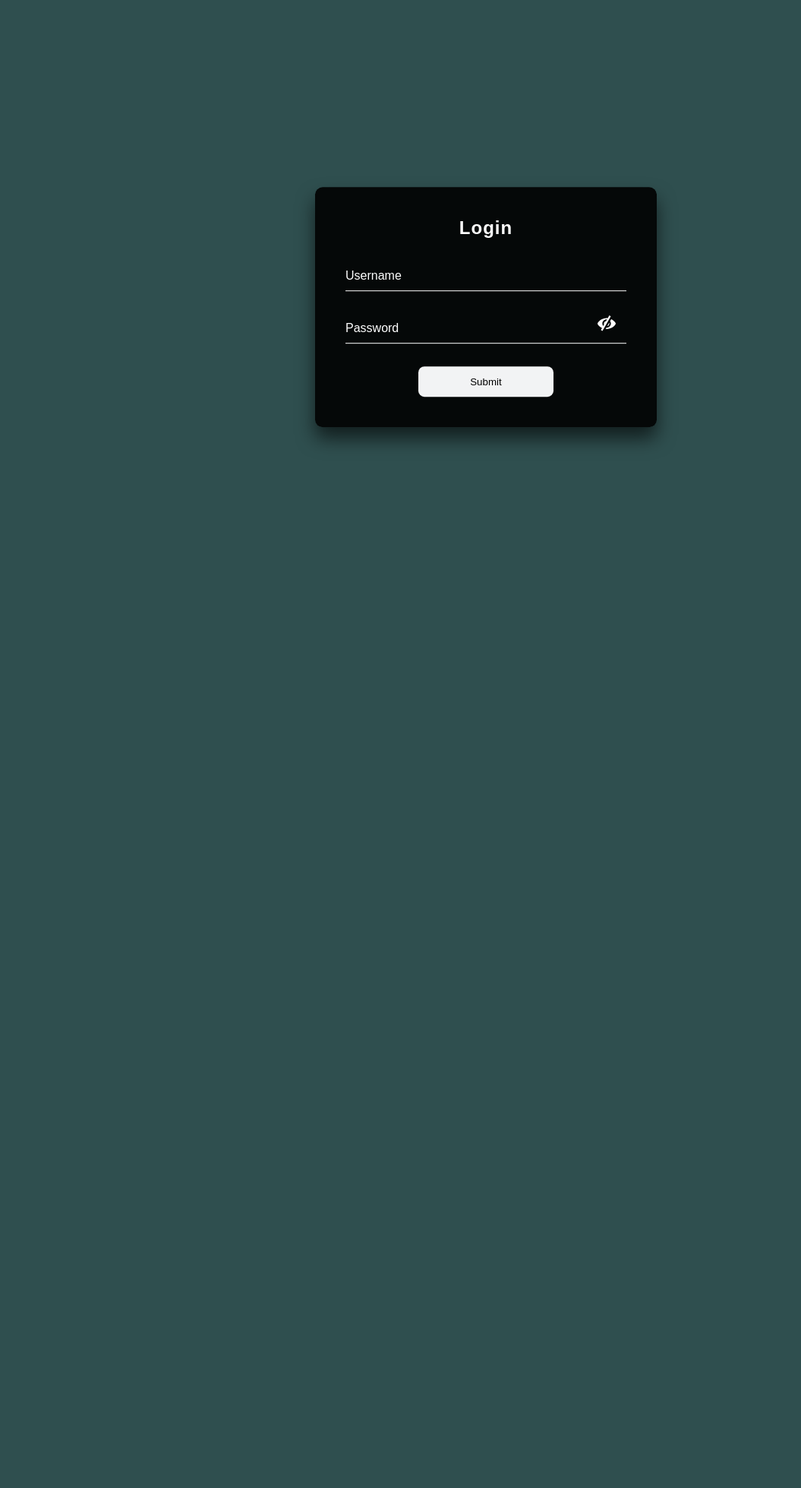
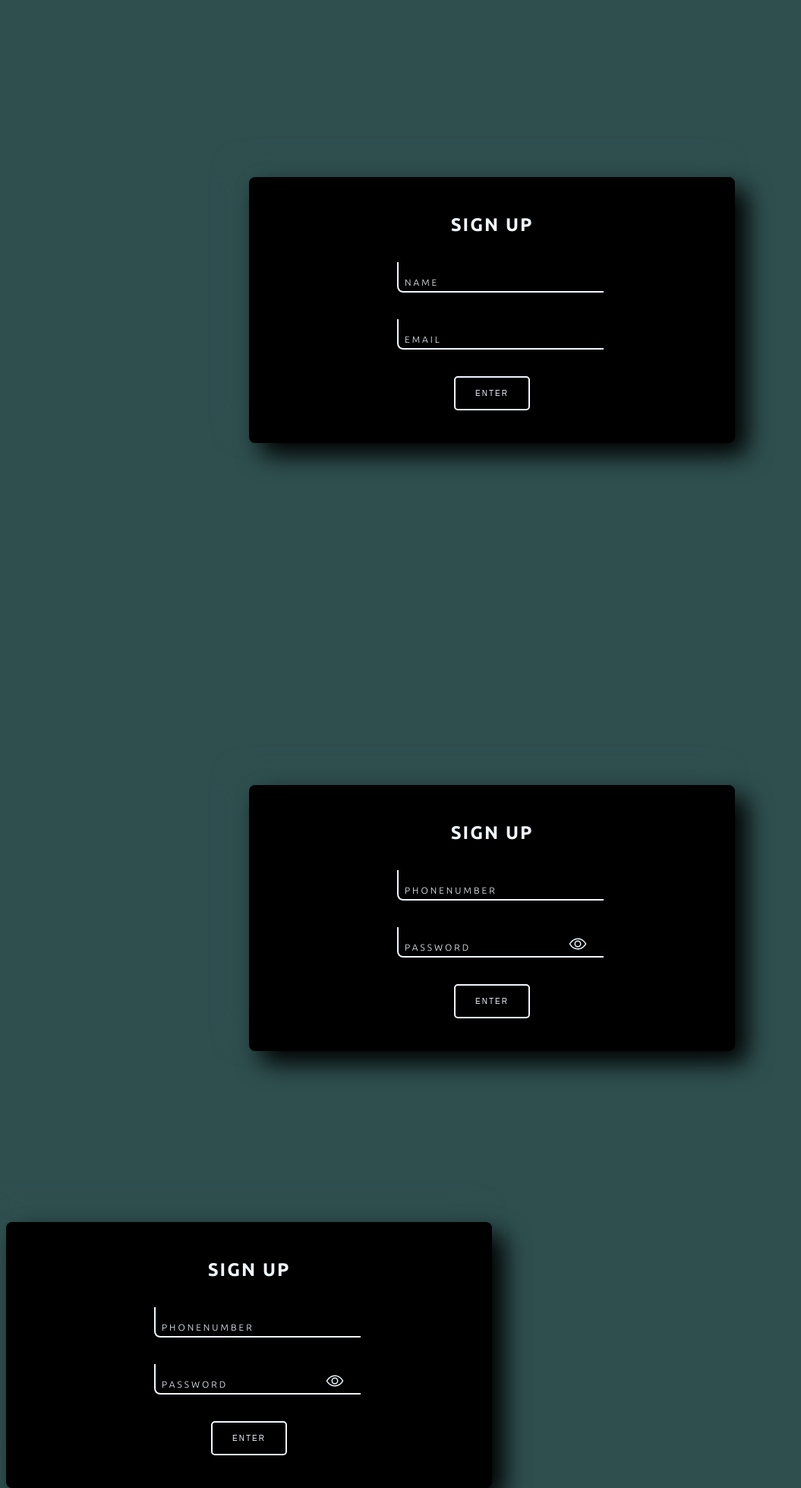
Before and after one commit to Gregory-Kimaru-K/LintonsLoyalty, a Django app: page / in a window 1280 px wide. Shown: the whole page at 76% size, without its empty margins (0-1055 px from the left). Before the commit the page ends 585 px from the top, so only its background shows below. Run offline with Django 5.2, Linux system fonts and the light colour scheme.

Commit message:
UI Wednesday Clocked

```diff
--- a/lintons/logUser/urls.py
+++ b/lintons/logUser/urls.py
@@ -2,7 +2,5 @@ from django.urls import path
 from . import views
 
 urlpatterns = [
-    path('', views.loginAdmin, name='loginAdmin'),
-    path('pointadd/', views.pointAdd, name='pointAdd'),
-    path('logout/', views.logout_view, name='logout')
+    path("", views.signup_view, name = 'signup')
 ]
--- a/lintons/logUser/views.py
+++ b/lintons/logUser/views.py
@@ -1,25 +1,5 @@
-from django.shortcuts import render, redirect
-from django.contrib.auth import login, logout, authenticate
-from django.contrib.auth.decorators import login_required
-from django.contrib import messages
+from django.shortcuts import render
 
 # Create your views here.
-def loginAdmin(request):
-    if request.method == 'POST':
-        username = request.POST['username']
-        password = request.POST['password']
-        user = authenticate(username=username, password=password)
-
-        if user is not None:
-            login(request, user)
-            return redirect('pointAdd')
-    return render(request, 'loguser/login.html')
-
-
-# @login_required
-def pointAdd(request):
-    return render(request, 'loguser/addpoints.html')
-
-def logout_view(request):
-    logout(request)
-    return redirect('loginAdmin')
+def signup_view(request):
+    return render(request, 'signup/signup.html')
--- /dev/null
+++ b/lintons/static/loguser/main.js
@@ -0,0 +1,12 @@
+const eye = document.querySelector('.eye-icon');
+const password = document.querySelector('.pass_in');
+
+eye.addEventListener('click', function() {
+    if (eye.getAttribute('name') === 'eye-outline'){
+        eye.setAttribute('name', 'eye-off-outline');
+        password.setAttribute('type', 'text');
+    } else {
+        eye.setAttribute('name', 'eye-outline');
+        password.setAttribute('type', 'password');
+    }
+})
--- a/lintons/static/loguser/styles.css
+++ b/lintons/static/loguser/styles.css
@@ -1,7 +1,7 @@
 /*
  * ##########
  * ###############
- * Add Customer points
+ * Colours points
  * ###############
  * ##########
 */
@@ -14,144 +14,159 @@
     --color5: rgba(0,0,0);
 }
 
+/*
+ * ##########
+ * ###############
+ * Signup
+ * ###############
+ * ##########
+*/
+
 body {
-    margin: 0;
-    padding: 0;
-    background: #f0f8ff;
+    width: 100%;
+    height: 100vh;
+    background: var(--color4);
+    overflow-x: hidden;
     font-family: "Ubuntu", sans-serif;
-    font-weight: 400;
+    font-weight: 300;
     font-style: normal;
-}
-
-
-.login-box {
-    position: absolute;
-    top: 50%;
-    left: 50%;
-    width: 450px;
-    padding: 40px;
-    margin: 20px auto;
-    transform: translate(-50%, -55%);
-    background: rgba(0,0,0,.9);
-    box-sizing: border-box;
-    box-shadow: 0 15px 25px rgba(0,0,0,.6);
-    border-radius: 10px;
-}
-
-.login-box p:first-child {
-    margin: 0 0 30px;
-    padding: 0;
-    color: #fff;
-    text-align: center;
-    font-size: 1.5rem;
-    font-weight: bold;
-    letter-spacing: 1px;
-}
-
-.login-box .user-box {
-    position: relative;
-}
-
-.login-box .user-box input {
-    width: 100%;
-    padding: 10px 0;
-    font-size: 16px;
-    color: #fff;
-    margin-bottom: 30px;
-    border: none;
-    border-bottom: 1px solid #fff;
-    outline: none;
-    background: transparent;
-}
-
-.login-box .user-box label {
-    position: absolute;
-    top: 0;
-    left: 0;
-    padding: 10px 0;
-    font-size: 16px;
-    color: #fff;
-    pointer-events: none;
-    transition: .5s;
-}
-
-.login-box .user-box input:focus ~ label,
-.login-box .user-box input:valid ~ label {
-    top: -20px;
-    left: 0;
-    color: #fff;
-    font-size: 12px;
-}
-
-.login-box button {
-    position: relative;
-    left: 26%;
-    width: 48%;
-    height: 40px;
-    cursor: pointer;
-    border: none;
-    border-radius: 8px;
-    background: #f2f3f4;
-    cursor: pointer;
-    transition: 0.5s;
-}
-
-.login-box button:active {
-    transform: scale(0.8);
 }
 
 /*
  * ##########
  * ###############
- * Login the user
+ * Signup
  * ###############
  * ##########
 */
 
-.base {
-    background: #2f4f4f;
+.first-form,
+.second-form {
+    width: 100%;
+    height: 100%;
+    display: flex;
+    align-items: center;
+    justify-content: center;
 }
 
-
-.user-box .img {
-    position: absolute;
-    right: 10px;
-    width: 32px;
-    height: 24px;
-    background: transparent;
-    cursor: pointer;
+.card {
+    display: flex;
+    justify-content: center;
+    align-items: center;
+    min-height: 350px;
+    width: 50%;
+    flex-direction: column;
+    gap: 35px;
+    border-radius: 15px;
+    background: var(--color5);
+    box-shadow: 16px 16px 32px var(--color5),
+            -16px -16px 32px var(--color4);
+    border-radius: 8px;
 }
 
-.logout {
-    position: fixed;
-    width: 100%;
-    height: 45px;
-    padding-bottom: 16px;
-    padding-top: 16px;
-    background: #000;
-    display: flex;
-    align-items: center;
-    justify-content: end;
-    gap: 1.2rem;
+.singup {
+    color: var(--color1);
+    text-transform: uppercase;
+    letter-spacing: 2px;
+    display: block;
+    font-weight: bold;
+    font-size: x-large;
+    margin-top: 1.5em;
 }
 
-.logout a{
-    width: 20%;
-    height: 90%;
-    border: none;
-    margin-right: 16px;
-    text-decoration: none;
+.inputBox,
+.inputBox1 {
+    position: relative;
+    width: 250px;
 }
 
-.logout a button{
+.inputBox input,
+.inputBox1 input {
     width: 100%;
-    height: 100%;
-    background: #fff;
-    border-radius: 16px;
-    cursor: pointer;
-    transition: .5s;
+    padding: 10px;
+    outline: none;
+    border: none;
+    color: var(--color1);
+    font-size: 1em;
+    background: transparent;
+    border-left: 2px solid var(--color1);
+    border-bottom: 2px solid var(--color1);
+    transition: 0.1s;
+    border-bottom-left-radius: 8px;
 }
 
-.logout a button:active{
-    transform: scale(0.8);
+.inputBox span,
+.inputBox1 span {
+    margin-top: 0px;
+    position: absolute;
+    left: 0;
+    transform: translateY(-20px);
+    margin-left: 10px;
+    padding: 0px;
+    pointer-events: none;
+    font-size: 12px;
+    color: var(--color1);
+    text-transform: uppercase;
+    transition: 0.5s;
+    letter-spacing: 3px;
+    border-radius: 8px;
 }
+
+.inputBox input:valid~span,
+.inputBox input:focus~span {
+    transform: translateX(120px) translateY(-55px);
+    font-size: 0.8em;
+    padding: 5px 10px;
+    background: var(--color1);
+    letter-spacing: 0.2em;
+    color: var(--color5);
+    border: 2px;
+}
+
+.inputBox1 input:valid~span,
+.inputBox1 input:focus~span {
+    transform: translateX(113px) translateY(-55px);
+    font-size: 0.8em;
+    padding: 5px 10px;
+    background: var(--color1);
+    letter-spacing: 0.2em;
+    color: var(--color4);
+    border: 2px;
+}
+
+.inputBox input:valid,
+.inputBox input:focus,
+.inputBox1 input:valid,
+.inputBox1 input:focus {
+    border: 2px solid var(--color3);
+    border-radius: 3px;
+}
+
+.enter {
+    height: 45px;
+    width: 100px;
+    border-radius: 5px;
+    border: 2px solid var(--color1);
+    color: var(--color1);
+    cursor: pointer;
+    background-color: transparent;
+    transition: 0.5s;
+    text-transform: uppercase;
+    font-size: 10px;
+    letter-spacing: 2px;
+    margin-bottom: 3em;
+}
+
+.enter:hover {
+    background-color: var(--color1);
+    color: var(--color4);
+}
+
+.inputBox .eye-icon {
+    position: absolute;
+    top: 10px;
+    right: 0;
+    font-size: 1.5rem;
+    color: var(--color1);
+    z-index: 5;
+}
--- a/lintons/templates/loguser/base.html
+++ /dev/null
@@ -1,15 +0,0 @@
-{% load static %}
-<!DOCTYPE html>
-<html lang="en">
-<head>
-    <meta charset="UTF-8">
-    <meta name="viewport" content="width=device-width, initial-scale=1.0">
-    <title>Document</title>
-    <link rel="stylesheet" href="{% static 'loguser/styles.css' %}">
-    <script src="https://code.jquery.com/jquery-3.7.1.min.js" integrity="sha256-/JqT3SQfawRcv/BIHPThkBvs0OEvtFFmqPF/lYI/Cxo=" crossorigin="anonymous"></script>
-</head>
-<body class="base">
-    {% block content %}
-    {% endblock %}
-</body>
-</html>
--- a/lintons/templates/loguser/login.html
+++ /dev/null
@@ -1,37 +0,0 @@
-{% extends 'loguser/base.html' %}
-{% block content %}
-{% load static %}
-<div class="login-box log">
-    <p>Login</p>
-    <form method="post">
-        {% csrf_token %}
-      <div class="user-box">
-        <input required="" name="username" type="text">
-        <label>Username</label>
-      </div>
-      <div class="user-box">
-        <input id="password" required="" name="password" type="password">
-        <label>Password</label>
-        <img class="img" id="eyeicon" src="{% static 'loguser/eyeclose.svg' %}" alt="">
-      </div>
-      <button type="submit">
-        Submit
-      </button>
-    </form>
-</div>
-<script>
-    let eyeicon = document.querySelector("#eyeicon");
-    let password = document.querySelector("#password");
-
-    eyeicon.addEventListener("click", function(){
-        if (password.type == "password") {
-            password.type = "text";
-            eyeicon.src = "{% static 'loguser/eye.svg' %}";
-        }
-        else {
-            password.type = "password";
-            eyeicon.src = "{% static 'loguser/eyeclose.svg' %}"
-        }
-    })
-</script>
-{% endblock %}
--- /dev/null
+++ b/lintons/templates/signup/signup.html
@@ -0,0 +1,70 @@
+{% load static %}
+<!DOCTYPE html>
+<html lang="en">
+<head>
+    <meta charset="UTF-8">
+    <meta name="viewport" content="width=device-width, initial-scale=1.0">
+    <title>Signup</title>
+    <link rel="stylesheet" href="{% static 'loguser/styles.css' %}">
+
+    <!--Fonts-->
+
+    <link rel="preconnect" href="https://fonts.googleapis.com">
+    <link rel="preconnect" href="https://fonts.gstatic.com" crossorigin>
+    <link href="https://fonts.googleapis.com/css2?family=Ubuntu:ital,wght@0,300;0,400;0,500;0,700;1,300;1,400;1,500;1,700&display=swap" rel="stylesheet">
+</head>
+<body>
+    <form action="" class="first-form">
+        <div class="card">
+            <a class="singup">Sign Up</a>
+            <div class="inputBox1">
+                <input type="text" required="required">
+                <span class="user">Name</span>
+            </div>
+
+            <div class="inputBox">
+                <input type="email" required="required">
+                <span>Email</span>
+            </div>
+            <button class="enter">Enter</button>
+        </div>
+    </form>
+
+    <form action="" class="second-form">
+        <div class="card">
+            <a class="singup">Sign Up</a>
+            <div class="inputBox">
+                <input type="tel" required="required">
+                <span>PhoneNumber</span>
+            </div>
+
+            <div class="inputBox">
+                <input class="pass_in" type="password" required="required">
+                <ion-icon class="eye-icon" name="eye-outline"></ion-icon>
+                <span>Password</span>
+            </div>
+            <button class="enter">Enter</button>
+        </div>
+    </form>
+
+    <form action="" class="third-form"></form>
+        <div class="card">
+            <a class="singup">Sign Up</a>
+            <div class="inputBox">
+                <input type="tel" required="required">
+                <span>PhoneNumber</span>
+            </div>
+
+            <div class="inputBox">
+                <input class="pass_in" type="password" required="required">
+                <ion-icon class="eye-icon" name="eye-outline"></ion-icon>
+                <span>Password</span>
+            </div>
+            <button class="enter">Enter</button>
+        </div>
+    </form>
+    <script type="module" src="https://unpkg.com/ionicons@7.1.0/dist/ionicons/ionicons.esm.js"></script>
+    <script nomodule src="https://unpkg.com/ionicons@7.1.0/dist/ionicons/ionicons.js"></script>
+    <script src="{% static 'loguser/main.js' %}"></script>
+</body>
+</html>
```
Also changed, not shown: lintons/lintons/settings.py (+14 -14 lines), lintons/templates/base.html (added, +34 -0 lines), lintons/templates/loguser/addpoints.html (deleted, +0 -44 lines), lintons/templates/loguser/login2.html (deleted, +0 -37 lines), lintons/lintons/urls.py (line endings or trailing spaces), lintons/static/loguser/eye.svg (deleted), lintons/static/loguser/eyeclose.svg (deleted).
